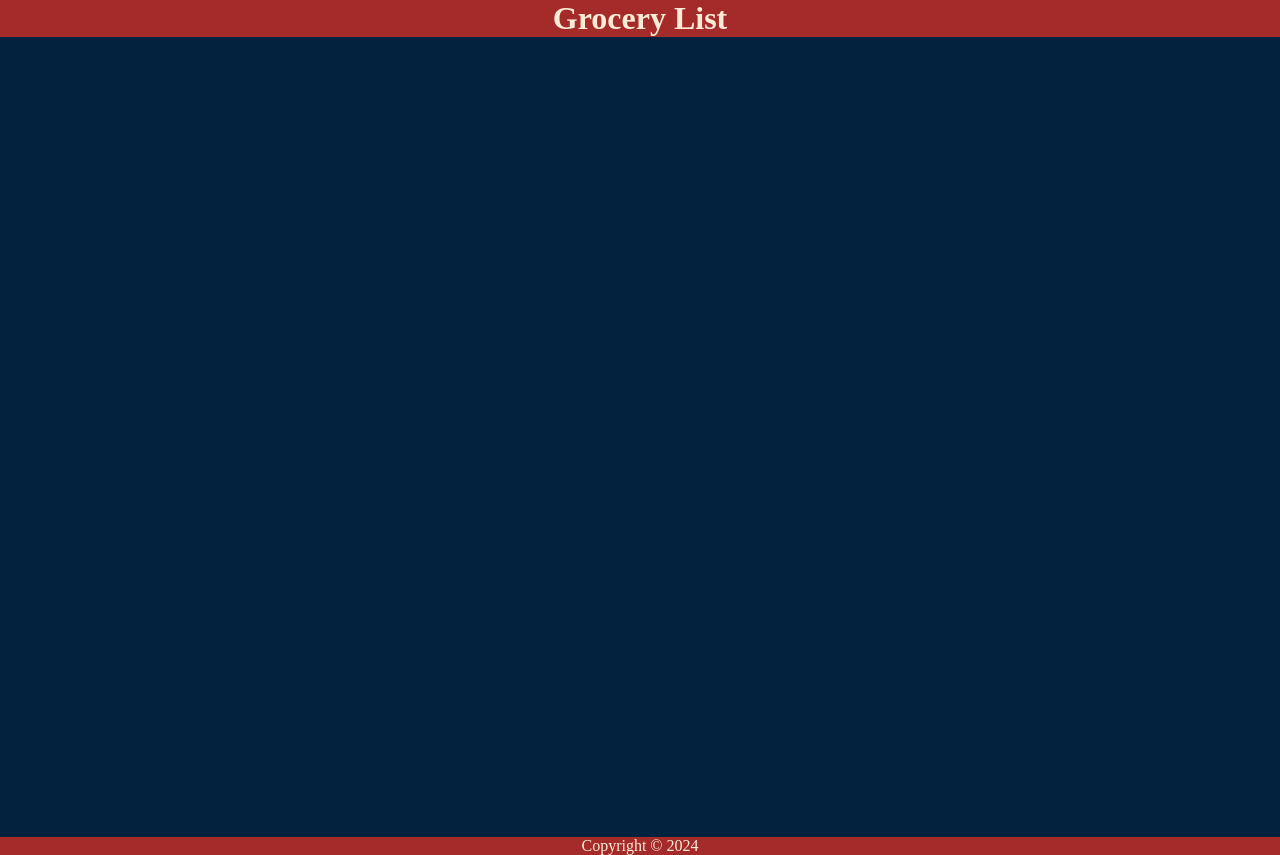
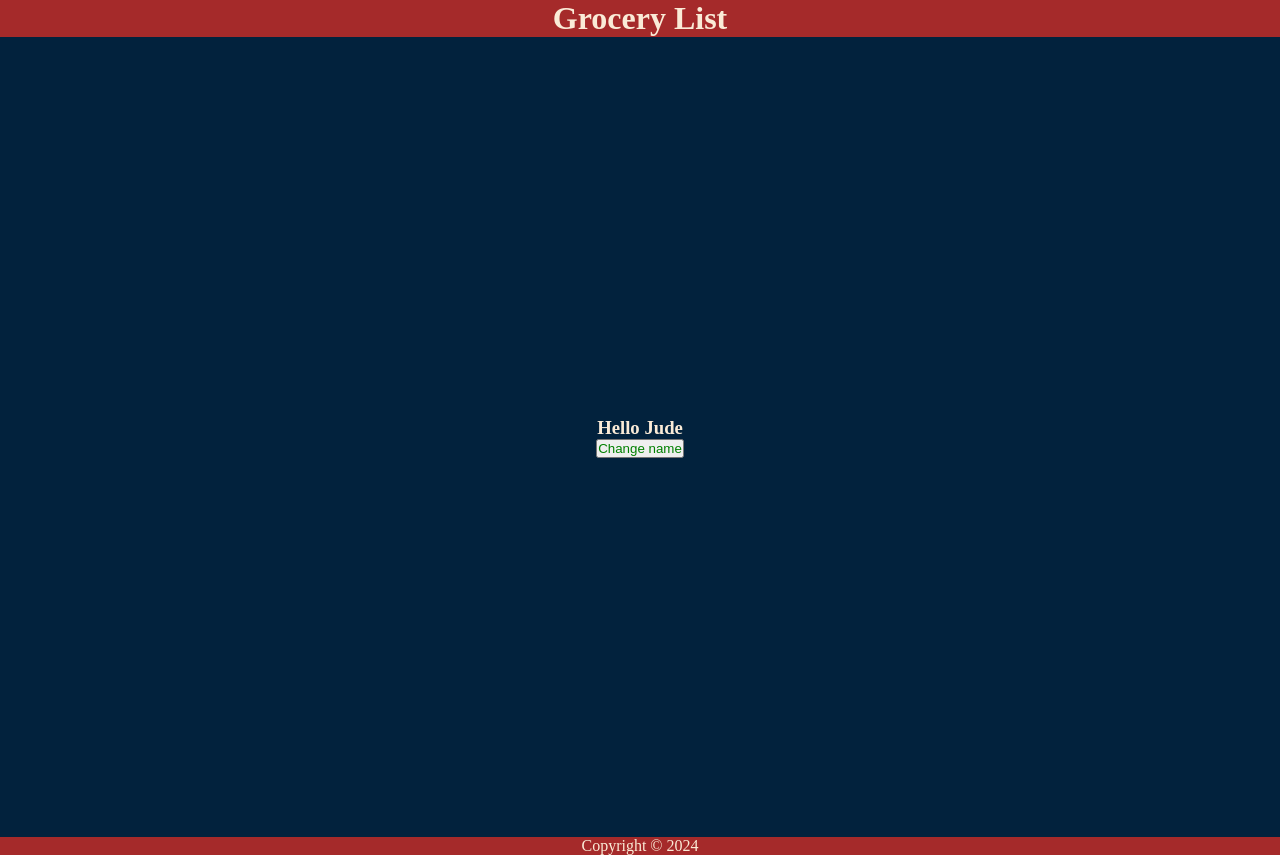
Before and after one commit to janeAnezi/LetsReact, a React (Create React App) app: page / in a window 1280 px wide. Built offline with nearby package versions, Linux system fonts and the light colour scheme.

Commit message:
React Hook (useState)

```diff
--- a/src/Components/Intro/Content.jsx
+++ b/src/Components/Intro/Content.jsx
@@ -1,9 +1,18 @@
 import {useState} from 'react'
 
 export default function Content() {
+    const [name, setName] = useState('Jude')
+
+    let ChangeName = () => {
+        let names = ['Ngozi', 'Shemaiah', 'Ovadia', 'Jane'];
+        let nameIndex = Math.floor(Math.random() * 4)
+        setName(names[nameIndex])
+    }
 
   return (
     <div className='content'>
+        <h3>Hello {name}</h3>
+        <button style={{color: 'green'}} onClick={ChangeName}>Change name</button>
 
     </div>
   )
```
